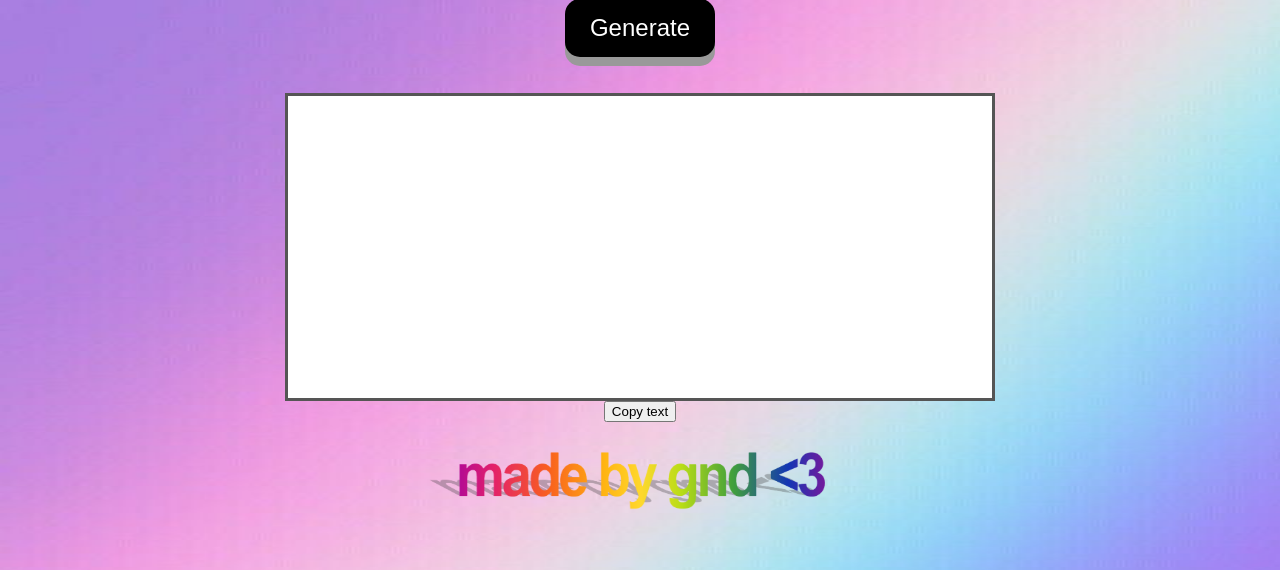
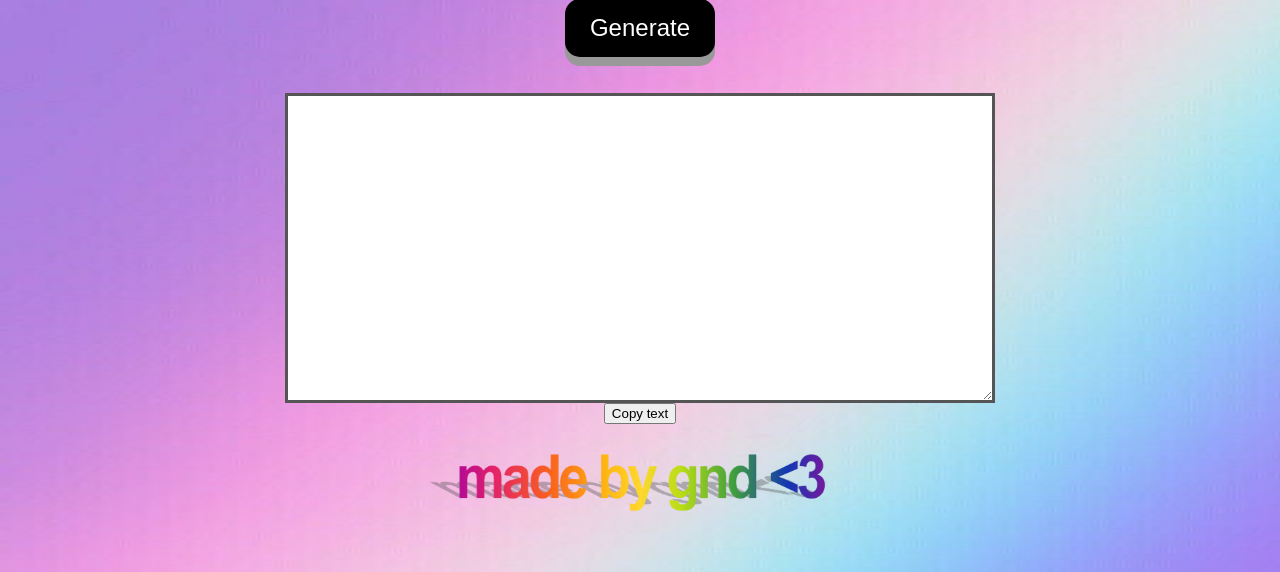
Before and after one commit to darladvd/filipino-jeje-typings, a PHP site: page /JejeHome.php in a window 1280 px wide. Shown: the part 351-923 px from the top of the page. Run offline with PHP 8.4, Linux system fonts and the light colour scheme.

Commit message:
Fixed text box.

```diff
--- a/JejeHome.css
+++ b/JejeHome.css
@@ -21,13 +21,16 @@ body {
   margin-right: auto;
 }
 
-input[type="text"] {
+textarea{
   width: 700px;
   height: 300px;
   display: block;
   margin-left: auto;
   margin-right: auto;
   border: 3px solid #555;
+  font-size: large;
+  line-height: 2;
+  font-family: Arial, Helvetica, sans-serif;
 }
 
 .generatebtn {
--- a/JejeHome.php
+++ b/JejeHome.php
@@ -44,11 +44,9 @@
             }
         }
 
-        echo "<input type='text' name='mytext' id='mytext' value='$val';>";
+        echo "<textarea name='mytext' id='mytext' rows='4' cols='50' readonly='true';>$val</textarea>";
     ?>
     </form>
-
-
 
     <button type="button" onclick='myFunction()'>Copy text</button>
 
```
Lines whose indentation alone changed are shown as unchanged.
